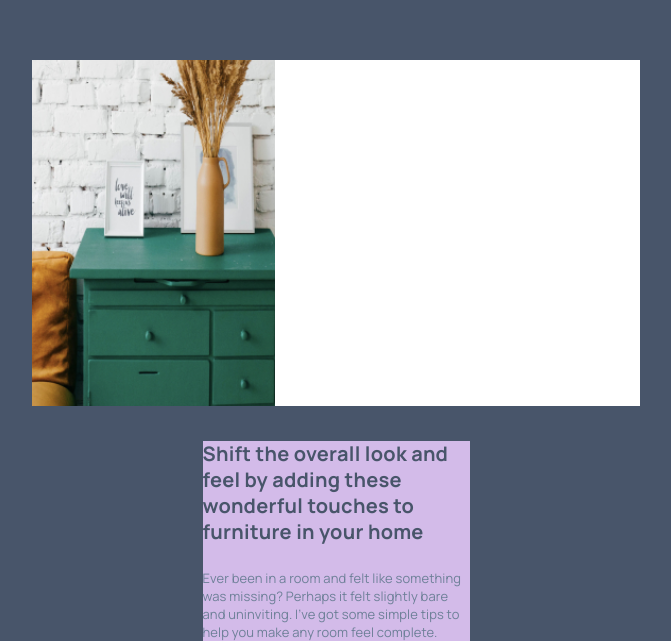
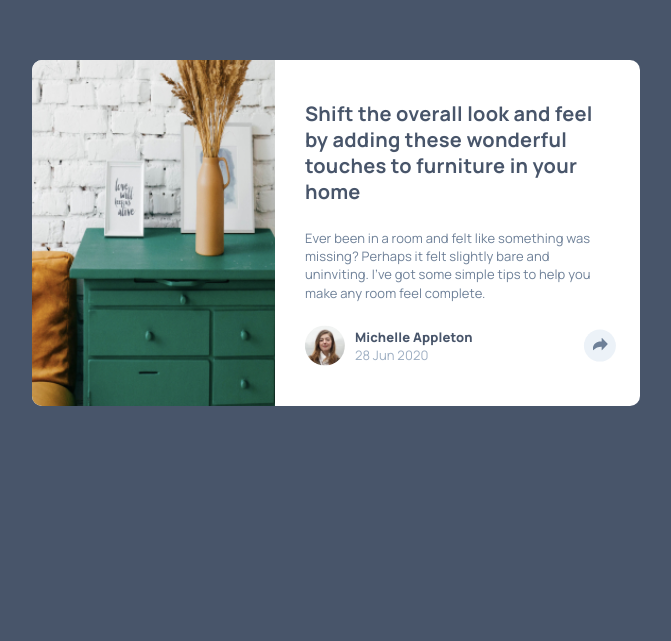
Before and after one commit to FrancisoRocha/Article-preview-component, a plain HTML site: page index.html in a window 1280 px wide. Shown: the part 167-808 px from the top of the page, without its empty margins (304-975 px from the left). Drawn offline with Linux system fonts and the light colour scheme.

Commit message:
index html and styles finaly

```diff
--- a/index.html
+++ b/index.html
@@ -1,8 +1,10 @@
 <!DOCTYPE html>
 <html lang="en">
+
 <head>
   <meta charset="UTF-8">
-  <meta name="viewport" content="width=device-width, initial-scale=1.0"> <!-- displays site properly based on user's device -->
+  <meta name="viewport" content="width=device-width, initial-scale=1.0">
+  <!-- displays site properly based on user's device -->
   <link rel="icon" type="image/png" sizes="32x32" href="./images/favicon-32x32.png">
   <title>Frontend Mentor | Article preview component</title>
   <link rel="stylesheet" href="./styles/normalize.css">
@@ -11,6 +13,7 @@
   <link rel="preconnect" href="https://fonts.gstatic.com" crossorigin>
   <link href="https://fonts.googleapis.com/css2?family=Manrope:wght@200..800&display=swap" rel="stylesheet">
 </head>
+
 <body>
 
   <div class="container">
@@ -30,9 +33,24 @@
         it felt slightly bare and uninviting. I’ve got some simple tips
         to help you make any room feel complete.
       </p>
+      <div class="user__info">
+        <!-- iMAGEN -->
+        <img src="./images/avatar-michelle.jpg" alt="Imagen de Michelle" class="user__img">
+        <!-- INFO -->
+        <div class="info">
+          <p class="user__name">Michelle Appleton</p>
+          <p class="user__date">28 Jun 2020</p>
+        </div>
+        <div class="buttons">
+          <button class="btn__share">
+            <img src="./images/icon-share.svg" alt="Compartir" class="icon-share">
+          </button>
+        </div>
+      </div>
     </div>
   </div>
 
 
 </body>
+
 </html>
--- a/styles/style.css
+++ b/styles/style.css
@@ -54,6 +54,7 @@ body{
     display: flex;
     flex-direction: column;
     gap: 3.2rem;
+    border-radius: 1rem;
 }
 
 @media(min-width: 768px){
@@ -67,12 +68,14 @@ body{
     width: 100%;
     height: 22rem;
     object-fit: cover;
+    border-radius: 1rem 1rem 0 0;
 }
 
 @media(min-width: 768px){
     .drawers{
         width: 40%;
         height: 34.6rem;
+        border-radius: 1rem 0 0 1rem;
     }
 }
 
@@ -82,9 +85,20 @@ body{
     gap: 2.4rem;
     width: 26.7rem;
     height: 20rem;
-    background-color: rgb(211, 187, 233);
     margin: 0 auto;
 }
+
+@media(min-width: 768px){
+    .contenido{
+        width: 31.1rem;
+        height: auto;
+        position: absolute;
+        top: 50%;
+        left: 50%;
+        transform: translate(-10%, -50%);
+    }
+}
+
 
 .title{
     font-size: 2rem;
@@ -104,3 +118,54 @@ body{
     letter-spacing: 0.12px;
     color: var(--grey-500);
 }
+
+.user__info{
+    width: 100%;
+    display: flex;
+    align-items: center;
+}
+
+.user__img{
+    width: 4rem;
+    height: 4rem;
+    border-radius: 50%;
+}
+
+.info{
+    margin-left: 1rem;
+}
+
+.user__name{
+    font-family: var(--font);
+    font-size: 1.3rem;
+    font-weight: 800;
+    text-align: left;
+    line-height: 140%;
+    letter-spacing: 0.12px;
+    color: var(--grey-900);
+}
+
+.user__date{
+    font-family: var(--font);
+    font-size: 1.3rem;
+    font-weight: 400;
+    text-align: left;
+    line-height: 140%;
+    letter-spacing: 0.12px;
+    color: var(--grey-400);
+}
+
+.buttons{
+    margin-left: auto;
+    display: flex;
+    align-items: center;
+    justify-content: center;
+}
+
+.btn__share{
+    width: 3.2rem;
+    height: 3.2rem;
+    border-radius: 50%;
+    background-color: var(--grey-200);
+    border: none;
+}
```
